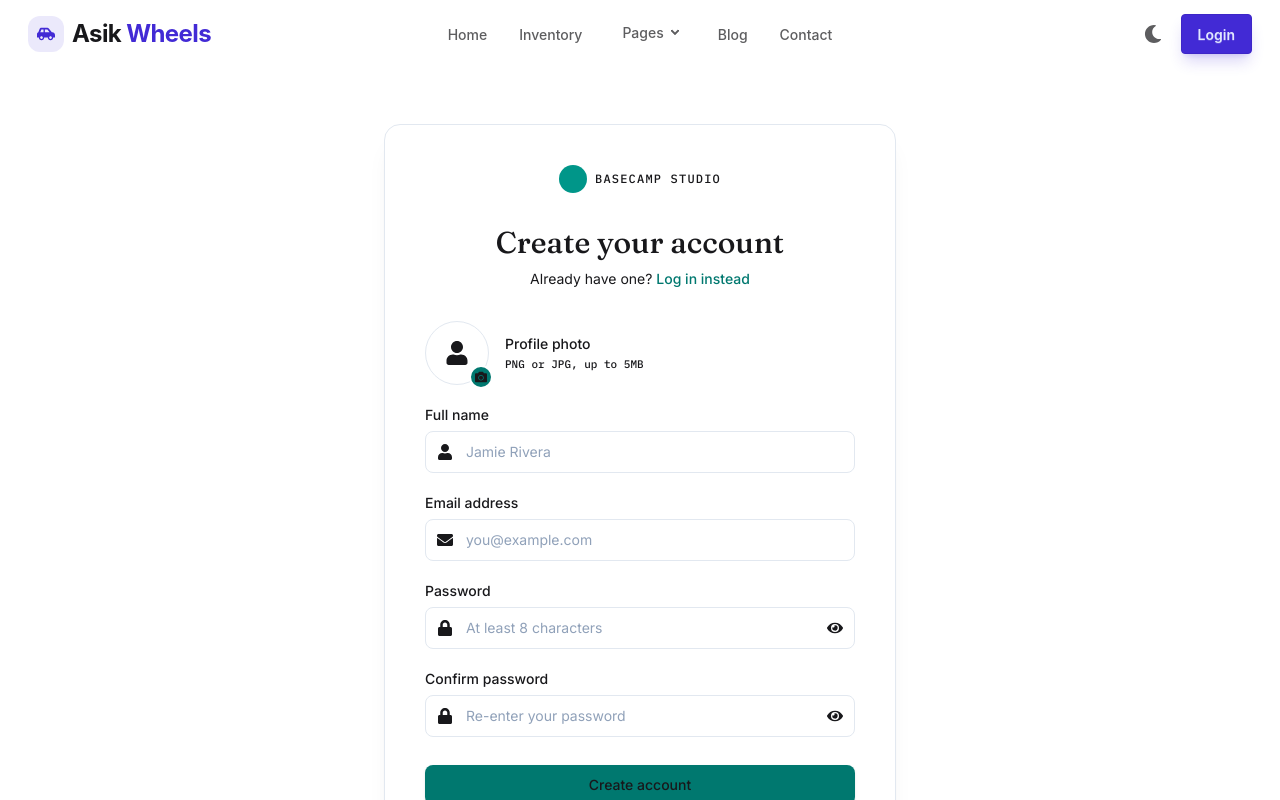
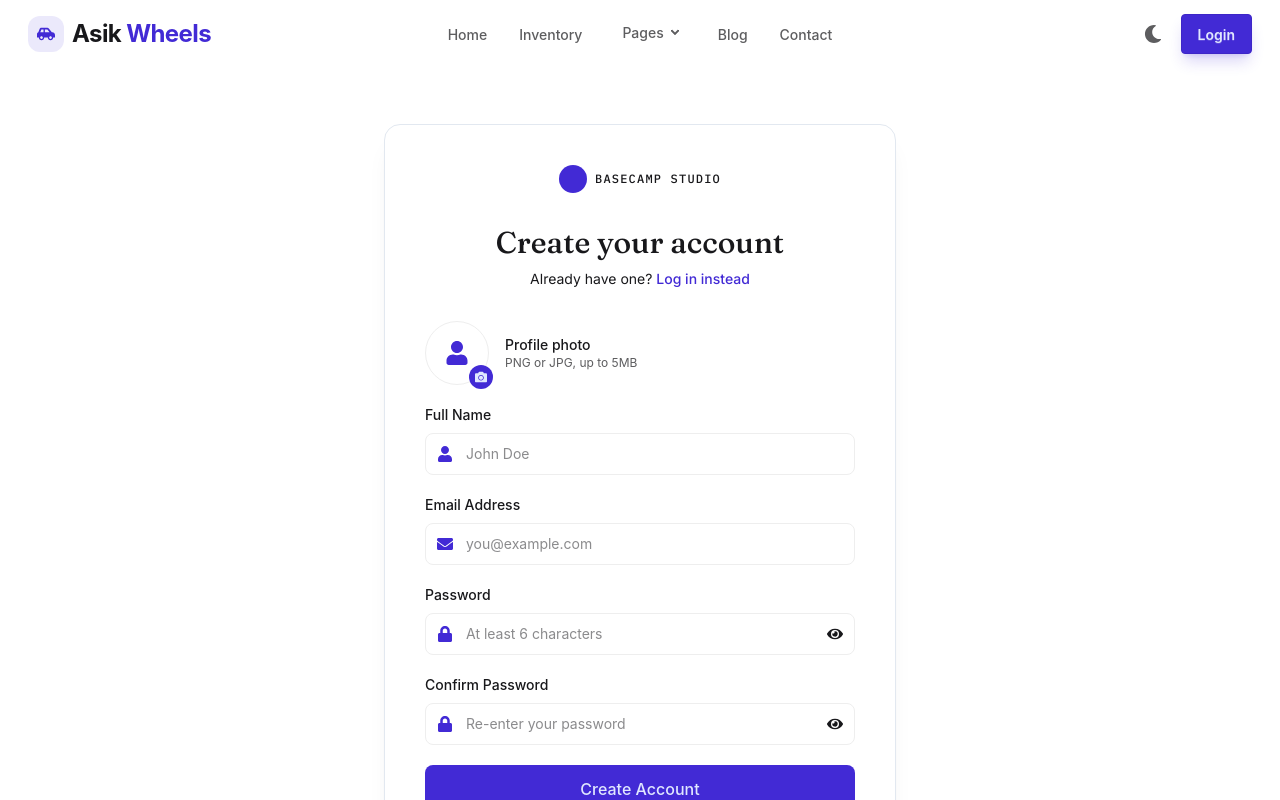
Before and after one commit to asik247/car_website_client, a React (Vite) app: page /auth/registation in a window 1280 px wide. Shown: the top 800 px of the page. Built offline with nearby package versions, Linux system fonts and the light colour scheme.

Commit message:
private roues implement

```diff
--- a/src/Auth/LogIn&Registation/Registation.jsx
+++ b/src/Auth/LogIn&Registation/Registation.jsx
@@ -1,15 +1,22 @@
 import React, { use, useState } from 'react';
 import { useForm } from 'react-hook-form';
 import { FaEnvelope, FaLock, FaUser, FaEye, FaEyeSlash, FaCamera } from 'react-icons/fa';
+import { FaCircleExclamation } from "react-icons/fa6";
 import { Link } from 'react-router';
 import { AuthContext } from '../AuthProvider/AuthProvider';
 
 const Registration = () => {
-    const {registerUser} = use(AuthContext);
+    const { registerUser } = use(AuthContext);
 
     const [showPassword, setShowPassword] = useState(false);
     const [showConfirm, setShowConfirm] = useState(false);
     const [avatarPreview, setAvatarPreview] = useState(null);
+    //Todo  state here;
+    const [message, setMessage] = useState({
+        type: '',
+        text: ''
+    });
+
 
     // Purely visual: shows a live preview of the chosen photo.
     // Wire up real upload/validation/submit logic yourself.
@@ -18,16 +25,25 @@ const Registration = () => {
         if (file) setAvatarPreview(URL.createObjectURL(file));
     };
     //Todo react hook from using get input field data and validation.
-    const { register, handleSubmit,formState:{errors} } = useForm();
-    const handlerRegister = (e) => {
+    const { register, handleSubmit, watch, formState: { errors } } = useForm();
+    const password = watch("password");
+    const handlerRegister = (data) => {
+        // console.log(e.name, e.email, e.image,e.password,e.confarmPassword);
 
-        // console.log(e.name, e.email, e.image,e.password,e.confarmPassword);
-        registerUser(e.email,e.password)
-        .then(res=>{
-            console.log(res.user);
-        }).catch(erro=>{
-            console.log(erro.message);
-        })
+        registerUser(data.email, data.password)
+            .then(() => {
+                setMessage({
+                    type: 'success',
+                    text: 'Register done'
+                })
+
+            }).catch(() => {
+                setMessage({
+                    type: 'error',
+                    text: 'Register Field'
+                })
+
+            })
 
     }
 
@@ -43,7 +59,7 @@ const Registration = () => {
             <div className="w-full max-w-lg  rounded-2xl border border-slate-200 shadow-xl shadow-slate-900/5 p-8 sm:p-10">
                 {/* Brand mark */}
                 <div className="flex items-center justify-center gap-2 mb-8">
-                    <div className="w-7 h-7 rounded-full bg-teal-600" />
+                    <div className="w-7 h-7 rounded-full bg-primary" />
                     <span className="font-mono text-xs tracking-widest uppercase">
                         Basecamp Studio
                     </span>
@@ -55,135 +71,235 @@ const Registration = () => {
                     </h2>
                     <p className="font-body text-sm  mt-2">
                         Already have one?{' '}
-                        <Link to={'/auth'} className="text-teal-700 font-medium hover:text-teal-800">
+                        <Link to={'/auth'} className="text-primary font-medium hover:text-teal-800">
                             Log in instead
                         </Link>
                     </p>
                 </div>
 
-                <form className="mt-8 space-y-5 w-full " onSubmit={handleSubmit(handlerRegister)}>
-                    {/* Avatar upload */}
+                <form
+                    className="mt-8 space-y-5 w-full"
+                    onSubmit={handleSubmit(handlerRegister)}
+                >
+                    {/* Avatar Upload */}
                     <div className="flex items-center gap-4">
                         <div className="relative shrink-0">
-                            <div className="w-16 h-16 rounded-full  border border-slate-200 flex items-center justify-center overflow-hidden">
+                            <div className="w-16 h-16 rounded-full border border-base-300 flex items-center justify-center overflow-hidden">
                                 {avatarPreview ? (
-                                    <img src={avatarPreview} alt="Avatar preview" className="w-full h-full object-cover" />
+                                    <img
+                                        src={avatarPreview}
+                                        alt="Avatar Preview"
+                                        className="w-full h-full object-cover"
+                                    />
                                 ) : (
-                                    <FaUser className="w-6 h-6" />
+                                    <FaUser className="w-6 h-6 text-primary" />
                                 )}
                             </div>
+
                             <label
                                 htmlFor="photo"
-                                className="absolute -bottom-1 -right-1 w-6 h-6 rounded-full bg-teal-700 flex items-center justify-center cursor-pointer border-2 border-white hover:bg-teal-800 transition-colors"
+                                className="absolute -bottom-1 -right-1 w-6 h-6 rounded-full bg-primary text-primary-content flex items-center justify-center cursor-pointer"
                             >
-                                <FaCamera className="w-3 h-3 " />
+                                <FaCamera className="w-3 h-3" />
                             </label>
-                            <input {...register('image')} id="photo" type="file" accept="image/*" className="hidden" onChange={handlePhotoChange} />
+
+                            <input
+                                {...register("image")}
+                                id="photo"
+                                type="file"
+                                accept="image/*"
+                                className="hidden"
+                                onChange={handlePhotoChange}
+                            />
                         </div>
+
                         <div>
-                            <p className="font-body text-sm font-medium ">Profile photo</p>
-                            <p className="font-mono text-[11px]  mt-0.5">PNG or JPG, up to 5MB</p>
+                            <p className="text-sm font-medium">Profile photo</p>
+                            <p className="text-xs opacity-70">PNG or JPG, up to 5MB</p>
                         </div>
                     </div>
 
                     {/* Name */}
                     <div>
-                        <label htmlFor="name" className="font-body text-sm font-medium block mb-1.5">
-                            Full name
+                        <label htmlFor="name" className="text-sm font-medium block mb-2">
+                            Full Name
                         </label>
+
                         <div className="relative">
-                            <FaUser className="w-4 h-4  absolute left-3 top-1/2 -translate-y-1/2" />
+                            <FaUser className="absolute left-3 top-1/2 -translate-y-1/2 text-primary" />
+
                             <input
-                              {...register("name", { required: true })}
-
+                                {...register("name", {
+                                    required: "Full name is required",
+                                })}
                                 id="name"
                                 type="text"
-                                placeholder="Jamie Rivera"
-                                className="font-body w-full rounded-lg border border-slate-200 pl-10 pr-3 py-2.5 text-sm placeholder:text-slate-400 focus:outline-none focus:ring-2 focus:ring-teal-600/30 focus:border-teal-600 transition-colors"
+                                placeholder="John Doe"
+                                className={`w-full rounded-lg border pl-10 pr-3 py-2.5 text-sm focus:outline-none focus:ring-2 transition-all ${errors.name
+                                    ? "border-error focus:ring-error/30"
+                                    : "border-base-300 focus:ring-primary/30 focus:border-primary"
+                                    }`}
                             />
-                            {errors?.name && <span>This field is requered</span>}
                         </div>
+
+                        {errors.name && (
+                            <p className="flex items-center gap-1 text-error text-sm mt-2">
+                                <FaCircleExclamation />
+                                {errors.name.message}
+                            </p>
+                        )}
                     </div>
 
                     {/* Email */}
                     <div>
-                        <label htmlFor="email" className="font-body text-sm font-medium  block mb-1.5">
-                            Email address
+                        <label htmlFor="email" className="text-sm font-medium block mb-2">
+                            Email Address
                         </label>
+
                         <div className="relative">
-                            <FaEnvelope className="w-4 h-4  absolute left-3 top-1/2 -translate-y-1/2" />
+                            <FaEnvelope className="absolute left-3 top-1/2 -translate-y-1/2 text-primary" />
+
                             <input
-                                {...register('email')}
+                                {...register("email", {
+                                    required: "Email is required",
+                                    pattern: {
+                                        value: /^[^\s@]+@[^\s@]+\.[^\s@]+$/,
+                                        message: "Please enter a valid email",
+                                    },
+                                })}
                                 id="email"
                                 type="email"
                                 placeholder="you@example.com"
-                                className="font-body w-full rounded-lg border border-slate-200 pl-10 pr-3 py-2.5 text-sm  placeholder:text-slate-400 focus:outline-none focus:ring-2 focus:ring-teal-600/30 focus:border-teal-600 transition-colors"
+                                className={`w-full rounded-lg border pl-10 pr-3 py-2.5 text-sm focus:outline-none focus:ring-2 transition-all ${errors.email
+                                    ? "border-error focus:ring-error/30"
+                                    : "border-base-300 focus:ring-primary/30 focus:border-primary"
+                                    }`}
                             />
                         </div>
+
+                        {errors.email && (
+                            <p className="flex items-center gap-1 text-error text-sm mt-2">
+                                <FaCircleExclamation />
+                                {errors.email.message}
+                            </p>
+                        )}
                     </div>
 
                     {/* Password */}
                     <div>
-                        <label htmlFor="password" className="font-body text-sm font-medium  block mb-1.5">
+                        <label htmlFor="password" className="text-sm font-medium block mb-2">
                             Password
                         </label>
+
                         <div className="relative">
-                            <FaLock className="w-4 h-4  absolute left-3 top-1/2 -translate-y-1/2" />
+                            <FaLock className="absolute left-3 top-1/2 -translate-y-1/2 text-primary" />
+
                             <input
-                                {...register('password')}
+                                {...register("password", {
+                                    required: "Password is required",
+                                    minLength: {
+                                        value: 6,
+                                        message: "Password must be at least 6 characters",
+                                    },
+                                    pattern: {
+                                        value: /^(?=.*[a-z])(?=.*[A-Z])(?=.*\d).+$/,
+                                        message:
+                                            "Must contain uppercase, lowercase and a number",
+                                    },
+                                })}
                                 id="password"
-                                type={showPassword ? 'text' : 'password'}
-                                placeholder="At least 8 characters"
-                                className="font-body w-full rounded-lg border border-slate-200 pl-10 pr-10 py-2.5 text-sm  placeholder:text-slate-400 focus:outline-none focus:ring-2 focus:ring-teal-600/30 focus:border-teal-600 transition-colors"
+                                type={showPassword ? "text" : "password"}
+                                placeholder="At least 6 characters"
+                                className={`w-full rounded-lg border pl-10 pr-10 py-2.5 text-sm focus:outline-none focus:ring-2 transition-all ${errors.password
+                                    ? "border-error focus:ring-error/30"
+                                    : "border-base-300 focus:ring-primary/30 focus:border-primary"
+                                    }`}
                             />
+
                             <button
                                 type="button"
-                                onClick={() => setShowPassword((v) => !v)}
-                                className="absolute right-3 top-1/2 -translate-y-1/2 cursor-pointer"
-                                aria-label={showPassword ? 'Hide password' : 'Show password'}
+                                onClick={() => setShowPassword(!showPassword)}
+                                className="absolute right-3 top-1/2 -translate-y-1/2"
                             >
-                                {showPassword ? <FaEyeSlash className="w-4 h-4" /> : <FaEye className="w-4 h-4" />}
+                                {showPassword ? <FaEyeSlash /> : <FaEye />}
                             </button>
                         </div>
+
+                        {errors.password && (
+                            <p className="flex items-center gap-1 text-error text-sm mt-2">
+                                <FaCircleExclamation />
+                                {errors.password.message}
+                            </p>
+                        )}
                     </div>
 
-                    {/* Confirm password */}
+                    {/* Confirm Password */}
                     <div>
-                        <label htmlFor="confirm" className="font-body text-sm font-medium  block mb-1.5">
-                            Confirm password
+                        <label htmlFor="confirmPassword" className="text-sm font-medium block mb-2">
+                            Confirm Password
                         </label>
+
                         <div className="relative">
-                            <FaLock className="w-4 h-4 absolute left-3 top-1/2 -translate-y-1/2" />
+                            <FaLock className="absolute left-3 top-1/2 -translate-y-1/2 text-primary" />
+
                             <input
-                                {...register('confarmPassword')}
-                                id="confirm"
-                                type={showConfirm ? 'text' : 'password'}
+                                {...register("confirmPassword", {
+                                    required: "Confirm password is required",
+                                    validate: (value) =>
+                                        value === password || "Passwords do not match",
+                                })}
+                                id="confirmPassword"
+                                type={showConfirm ? "text" : "password"}
                                 placeholder="Re-enter your password"
-                                className="font-body w-full rounded-lg border border-slate-200 pl-10 pr-10 py-2.5 text-sm  placeholder:text-slate-400 focus:outline-none focus:ring-2 focus:ring-teal-600/30 focus:border-teal-600 transition-colors"
+                                className={`w-full rounded-lg border pl-10 pr-10 py-2.5 text-sm focus:outline-none focus:ring-2 transition-all ${errors.confirmPassword
+                                    ? "border-error focus:ring-error/30"
+                                    : "border-base-300 focus:ring-primary/30 focus:border-primary"
+                                    }`}
                             />
+
                             <button
                                 type="button"
-                                onClick={() => setShowConfirm((v) => !v)}
-                                className="absolute right-3 top-1/2 -translate-y-1/2 cursor-pointer"
-                                aria-label={showConfirm ? 'Hide password' : 'Show password'}
+                                onClick={() => setShowConfirm(!showConfirm)}
+                                className="absolute right-3 top-1/2 -translate-y-1/2"
                             >
-                                {showConfirm ? <FaEyeSlash className="w-4 h-4" /> : <FaEye className="w-4 h-4" />}
+                                {showConfirm ? <FaEyeSlash /> : <FaEye />}
                             </button>
                         </div>
+
+                        {errors.confirmPassword && (
+                            <p className="flex items-center gap-1 text-error text-sm mt-2">
+                                <FaCircleExclamation />
+                                {errors.confirmPassword.message}
+                            </p>
+                        )}
                     </div>
 
+                    {/* Submit Button */}
                     <button
                         type="submit"
-                        className="font-body w-full rounded-lg bg-teal-700 hover:bg-teal-800  text-sm font-medium py-2.5 mt-2 shadow-sm shadow-teal-900/10 transition-colors"
+                        className="w-full rounded-lg bg-primary text-primary-content py-3 font-medium hover:opacity-90 transition-all"
                     >
-                        Create account
+                        Create Account
                     </button>
 
-                    <p className="font-body text-[13px] text-slate-400 text-center pt-1">
-                        By continuing you agree to our{' '}
-                        <a href="#" className="underline hover:text-slate-600">Terms</a> and{' '}
-                        <a href="#" className="underline hover:text-slate-600">Privacy Policy</a>.
+                    <p className="text-center text-sm opacity-70">
+                        By continuing you agree to our{" "}
+                        <a href="#" className="text-primary underline">
+                            Terms
+                        </a>{" "}
+                        and{" "}
+                        <a href="#" className="text-primary underline">
+                            Privacy Policy
+                        </a>
+                        .
                     </p>
+                    <div className='mt-4'>
+                        {
+                            message.text && (
+                                <p className={`${message.type =='success'? 'text-green-500':'text-red-500'}`}>{message.text}</p>
+                            )
+                        }
+                    </div>
                 </form>
             </div>
         </div>
```
